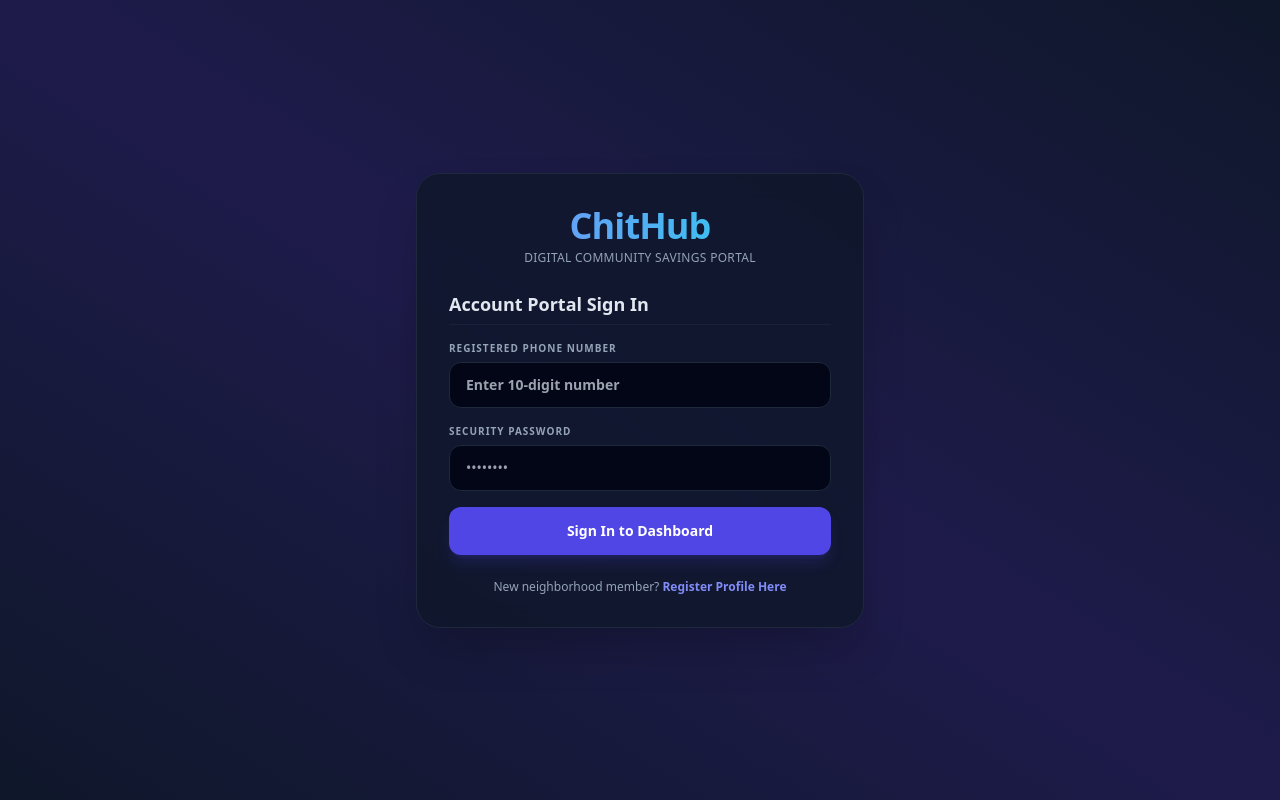
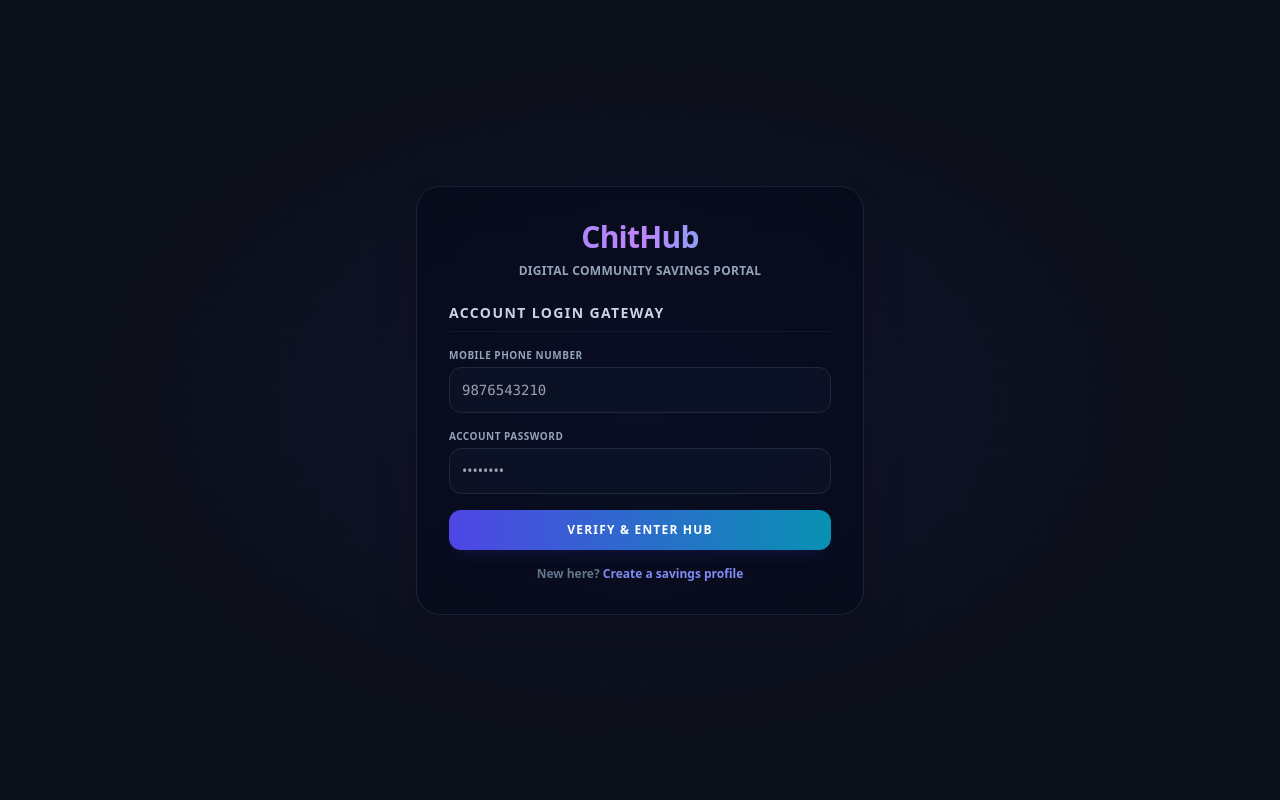
Before and after one commit to vishva3019/Chithub, a Flask app: page / in a window 1280 px wide. Run offline with Flask 3, Linux system fonts and the light colour scheme; some libraries are stand-ins or nearby versions.

Commit message:
Update login.html

```diff
--- a/templates/login.html
+++ b/templates/login.html
@@ -3,164 +3,112 @@
 <head>
     <meta charset="UTF-8">
     <meta name="viewport" content="width=device-width, initial-scale=1.0">
-    <title>ChitHub - Secure Entrance Gateway</title>
-    <!-- Tailwind CSS for modern responsive layout layout framing -->
+    <title>ChitHub - Authentication</title>
     <script src="https://cdn.tailwindcss.com"></script>
+    <style>
+        .premium-bg {
+            background-color: #0b0f19;
+            background-image:
+                radial-gradient(at 50% 50%, rgba(79, 70, 229, 0.12) 0px, transparent 60%),
+                linear-gradient(rgba(255, 255, 255, 0.003) 1px, transparent 1px),
+                linear-gradient(90deg, rgba(255, 255, 255, 0.003) 1px, transparent 1px);
+            background-size: 100% 100%, 40px 30px, 40px 40px;
+        }
+    </style>
 </head>
-<body class="bg-gradient-to-tr from-slate-900 via-indigo-950 to-slate-900 text-slate-100 font-sans min-h-screen flex items-center justify-center p-4">
+<body class="premium-bg text-slate-100 font-sans min-h-screen flex items-center justify-center p-4 antialiased">
 
-    <!-- CORE AUTHENTICATION CARD BLOCK CONTAINER -->
-    <div class="bg-slate-900/80 backdrop-blur-md w-full max-w-md p-8 rounded-3xl border border-slate-800 shadow-2xl space-y-6 relative overflow-hidden">
+    <div class="max-w-md w-full bg-slate-950/50 border border-slate-800/80 p-8 rounded-3xl shadow-2xl backdrop-blur-xl relative overflow-hidden">
 
-        <!-- Header Branding Structure -->
-        <div class="text-center space-y-1">
-            <h1 class="text-4xl font-black bg-gradient-to-r from-indigo-400 to-cyan-400 bg-clip-text text-transparent tracking-tight">ChitHub</h1>
-            <p class="text-xs text-slate-400 font-medium tracking-wide uppercase">Digital Community Savings Portal</p>
+        <div class="text-center space-y-2 mb-6">
+            <h1 class="text-3xl font-black bg-gradient-to-r from-indigo-400 via-purple-400 to-cyan-400 bg-clip-text text-transparent tracking-tight">ChitHub</h1>
+            <p class="text-xs text-slate-400 tracking-wide uppercase font-semibold">Digital Community Savings Portal</p>
         </div>
 
-        <!-- ================= FRAME A: MEMBER LOGIN FORM ================= -->
-        <form id="login-frame" onsubmit="executeLogin(event)" class="space-y-4">
-            <h3 class="text-lg font-bold text-slate-200 border-b border-slate-800/60 pb-1.5">Account Portal Sign In</h3>
+        <div id="login-panel" class="space-y-4">
+            <h3 class="text-sm font-bold text-slate-300 uppercase tracking-widest border-b border-slate-900 pb-2">Account Login Gateway</h3>
+            <div>
+                <label class="block text-[10px] font-black uppercase text-slate-400 mb-1 tracking-wider">Mobile Phone Number</label>
+                <input type="text" id="login-phone" placeholder="9876543210" class="w-full bg-slate-900/60 border border-slate-800 p-3 rounded-xl text-sm text-white outline-none focus:border-indigo-500 font-mono">
+            </div>
+            <div>
+                <label class="block text-[10px] font-black uppercase text-slate-400 mb-1 tracking-wider">Account Password</label>
+                <input type="password" id="login-pass" placeholder="••••••••" class="w-full bg-slate-900/60 border border-slate-800 p-3 rounded-xl text-sm text-white outline-none focus:border-indigo-500">
+            </div>
+            <button onclick="executeLogin()" class="w-full bg-gradient-to-r from-indigo-600 to-cyan-600 text-white font-black py-3 rounded-xl text-xs uppercase tracking-widest shadow-lg shadow-indigo-600/10 active:scale-[0.99] transition-all mt-2">Verify & Enter Hub</button>
+            <p class="text-center text-xs text-slate-500 mt-4 font-semibold">New here? <button onclick="togglePanels()" class="text-indigo-400 hover:underline">Create a savings profile</button></p>
+        </div>
 
+        <div id="signup-panel" class="space-y-4 hidden">
+            <h3 class="text-sm font-bold text-slate-300 uppercase tracking-widest border-b border-slate-900 pb-2">Membership Profile</h3>
             <div>
-                <label class="block text-[10px] font-bold text-slate-400 uppercase tracking-widest mb-1.5">Registered Phone Number</label>
-                <input type="tel" id="login-phone" required placeholder="Enter 10-digit number" class="w-full bg-slate-950 border border-slate-800 rounded-xl px-4 py-3 text-sm focus:outline-none focus:border-indigo-500 font-semibold transition-all">
+                <label class="block text-[10px] font-black uppercase text-slate-400 mb-1 tracking-wider">Full Legal Name</label>
+                <input type="text" id="reg-name" placeholder="e.g. Anand" class="w-full bg-slate-900/60 border border-slate-800 p-3 rounded-xl text-sm text-white outline-none focus:border-indigo-500">
             </div>
-
             <div>
-                <label class="block text-[10px] font-bold text-slate-400 uppercase tracking-widest mb-1.5">Security Password</label>
-                <input type="password" id="login-password" required placeholder="••••••••" class="w-full bg-slate-950 border border-slate-800 rounded-xl px-4 py-3 text-sm focus:outline-none focus:border-indigo-500 transition-all">
+                <label class="block text-[10px] font-black uppercase text-slate-400 mb-1 tracking-wider">Mobile Phone Number</label>
+                <input type="text" id="reg-phone" placeholder="9538427685" class="w-full bg-slate-900/60 border border-slate-800 p-3 rounded-xl text-sm text-white outline-none focus:border-indigo-500 font-mono">
             </div>
-
-            <button type="submit" class="w-full bg-indigo-600 hover:bg-indigo-500 text-white font-bold py-3.5 rounded-xl text-sm transition-all shadow-lg shadow-indigo-600/20 active:scale-[0.99]">
-                Sign In to Dashboard
-            </button>
-
-            <p class="text-xs text-center text-slate-400 pt-2">
-                New neighborhood member? <button type="button" onclick="toggleAuthFrames(true)" class="text-indigo-400 font-bold hover:underline bg-transparent border-none cursor-pointer">Register Profile Here</button>
-            </p>
-        </form>
-
-        <!-- ================= FRAME B: DISCRETE REGISTRATION FORM ================= -->
-        <form id="register-frame" onsubmit="executeRegister(event)" class="space-y-4 hidden">
-            <h3 class="text-lg font-bold text-slate-200 border-b border-slate-800/60 pb-1.5">Membership Profile</h3>
-
             <div>
-                <label class="block text-[10px] font-bold text-slate-400 uppercase tracking-widest mb-1.5">Full Legal Name</label>
-                <input type="text" id="reg-name" required placeholder="Your Name" class="w-full bg-slate-950 border border-slate-800 rounded-xl px-4 py-3 text-sm focus:outline-none focus:border-indigo-500 font-semibold transition-all">
+                <label class="block text-[10px] font-black uppercase text-slate-400 mb-1 tracking-wider">Choose Account Password</label>
+                <input type="password" id="reg-pass" placeholder="••••••••" class="w-full bg-slate-900/60 border border-slate-800 p-3 rounded-xl text-sm text-white outline-none focus:border-indigo-500">
             </div>
-
             <div>
-                <label class="block text-[10px] font-bold text-slate-400 uppercase tracking-widest mb-1.5">Mobile Phone Number</label>
-                <input type="tel" id="reg-phone" required placeholder="Enter 10-digit number" class="w-full bg-slate-950 border border-slate-800 rounded-xl px-4 py-3 text-sm focus:outline-none focus:border-indigo-500 font-semibold transition-all">
+                <label class="block text-[10px] font-black uppercase text-slate-400 mb-1 tracking-wider">Secret Chit Scheme Access Code</label>
+                <input type="text" id="reg-code" placeholder="GRAMA2026" class="w-full bg-slate-900/60 border border-slate-800 p-3 rounded-xl text-sm text-white outline-none focus:border-indigo-500 font-mono uppercase">
             </div>
-
-            <div>
-                <label class="block text-[10px] font-bold text-slate-400 uppercase tracking-widest mb-1.5">Choose Account Password</label>
-                <input type="password" id="reg-password" required placeholder="Minimum 6 characters" class="w-full bg-slate-950 border border-slate-800 rounded-xl px-4 py-3 text-sm focus:outline-none focus:border-indigo-500 transition-all">
-            </div>
-
-            <div>
-                <label class="block text-[10px] font-bold text-slate-400 uppercase tracking-widest mb-1.5">Secret Chit Scheme Access Code</label>
-                <input type="text" id="reg-code" required placeholder="e.g. CHITM4" class="w-full bg-slate-950 border border-amber-900/60 text-amber-400 placeholder-amber-700/60 rounded-xl px-4 py-3 text-sm focus:outline-none focus:border-amber-500 font-mono tracking-widest uppercase transition-all">
-            </div>
-
-            <button type="submit" class="w-full bg-emerald-600 hover:bg-emerald-500 text-white font-bold py-3.5 rounded-xl text-sm transition-all shadow-lg shadow-emerald-600/20 active:scale-[0.99]">
-                Submit Registration Profile
-            </button>
-
-            <p class="text-xs text-center text-slate-400 pt-2">
-                Already registered a profile? <button type="button" onclick="toggleAuthFrames(false)" class="text-indigo-400 font-bold hover:underline bg-transparent border-none cursor-pointer">Return to Login</button>
-            </p>
-        </form>
+            <button onclick="executeRegistration()" class="w-full bg-emerald-600 hover:bg-emerald-500 text-white font-black py-3 rounded-xl text-xs uppercase tracking-widest transition-all mt-2 shadow-md">Submit Registration Profile</button>
+            <p class="text-center text-xs text-slate-500 mt-4 font-semibold">Already registered a profile? <button onclick="togglePanels()" class="text-indigo-400 hover:underline">Return to Login</button></p>
+        </div>
 
     </div>
 
-    <!-- ================= CLIENT CONTROL SCRIPTING LOGIC ================= -->
     <script>
-        /**
-         * Smoothly triggers visibility frames between sign in form and registration form
-         * @param {boolean} showRegister - Determines if target view frame is registration layout
-         */
-        function toggleAuthFrames(showRegister) {
-            const loginForm = document.getElementById('login-frame');
-            const registerForm = document.getElementById('register-frame');
-
-            if (showRegister) {
-                loginForm.classList.add('hidden');
-                registerForm.classList.remove('hidden');
-            } else {
-                registerForm.classList.add('hidden');
-                loginForm.classList.remove('hidden');
-            }
+        function togglePanels() {
+            document.getElementById('login-panel').classList.toggle('hidden');
+            document.getElementById('signup-panel').classList.toggle('hidden');
         }
 
-        /**
-         * Executes authenticated login post handshake to multi-group router endpoint
-         */
-        async function executeLogin(event) {
-            event.preventDefault();
+        async function executeLogin() {
             const phone = document.getElementById('login-phone').value.trim();
-            const password = document.getElementById('login-password').value;
+            const password = document.getElementById('login-pass').value.trim();
+            if(!phone || !password) return alert("Fill out credentials inputs layout context parameters.");
 
             try {
-                // Resolved endpoint to match standard relational session api controller mapping
-                const response = await fetch('/api/login', {
+                const res = await fetch('/api/login', {
                     method: 'POST',
-                    headers: { 'Content-Type': 'application/json' },
-                    body: JSON.stringify({ phone: phone, password: password })
+                    headers: {'Content-Type': 'application/json'},
+                    body: JSON.stringify({ phone, password })
                 });
-
-                const result = await response.json();
-
-                if (response.ok && result.success) {
-                    // Redirects smoothly to either multi_admin or member_room based on user status schema
-                    window.location.href = result.redirect;
-                } else {
-                    alert("❌ Authentication Failure: " + (result.message || "Invalid credentials"));
-                }
-            } catch (err) {
-                console.error("Networking Engine Interruption Log:", err);
-                alert("⚠️ Communication block: Couldn't reach backend server process. Make sure terminal script loop is live.");
-            }
+                const data = await res.json();
+                if(data.success) { window.location.href = data.redirect; }
+                else { alert(data.message || "Authentication credentials authorization exception failure."); }
+            } catch(e) { alert("Network connection failure node exception."); }
         }
 
-        /**
-         * Executes clean signup profile registration parsing access code validation filters
-         */
-        async function executeRegister(event) {
-            event.preventDefault();
+        async function executeRegistration() {
             const name = document.getElementById('reg-name').value.trim();
             const phone = document.getElementById('reg-phone').value.trim();
-            const password = document.getElementById('reg-password').value;
-            const accessCode = document.getElementById('reg-code').value.trim();
+            const password = document.getElementById('reg-pass').value.trim();
+            const access_code = document.getElementById('reg-code').value.trim();
+
+            if(!name || !phone || !password || !access_code) return alert("Please populate all profile creation fields.");
 
             try {
-                const response = await fetch('/api/register', {
+                const res = await fetch('/api/register', {
                     method: 'POST',
-                    headers: { 'Content-Type': 'application/json' },
-                    body: JSON.stringify({
-                        name: name,
-                        phone: phone,
-                        password: password,
-                        access_code: accessCode
-                    })
+                    headers: {'Content-Type': 'application/json'},
+                    body: JSON.stringify({ name, phone, password, access_code })
                 });
-
-                const result = await response.json();
-
-                if (response.ok && result.success) {
-                    alert("🎉 Profile Submitted!\n" + result.message);
-                    // Clear inputs and toggle back to login screen smoothly
-                    event.target.reset();
-                    toggleAuthFrames(false);
+                const data = await res.json();
+                if(res.status === 201 || data.success) {
+                    alert("🎉 Registration profile mapped successfully! Please log in.");
+                    togglePanels();
+                    document.getElementById('login-phone').value = phone;
                 } else {
-                    alert("❌ Profile Submission Blocked: " + (result.message || "Validation constraint error"));
+                    alert(data.message || "Registration parameter exception code mismatch profile block rejection.");
                 }
-            } catch (err) {
-                console.error("Networking Engine Interruption Log:", err);
-                alert("⚠️ Communication block: Registration packet failed to submit to local asset engine database.");
-            }
+            } catch(e) { alert("Communication block: Packet submission processing failure."); }
         }
     </script>
 </body>
```
